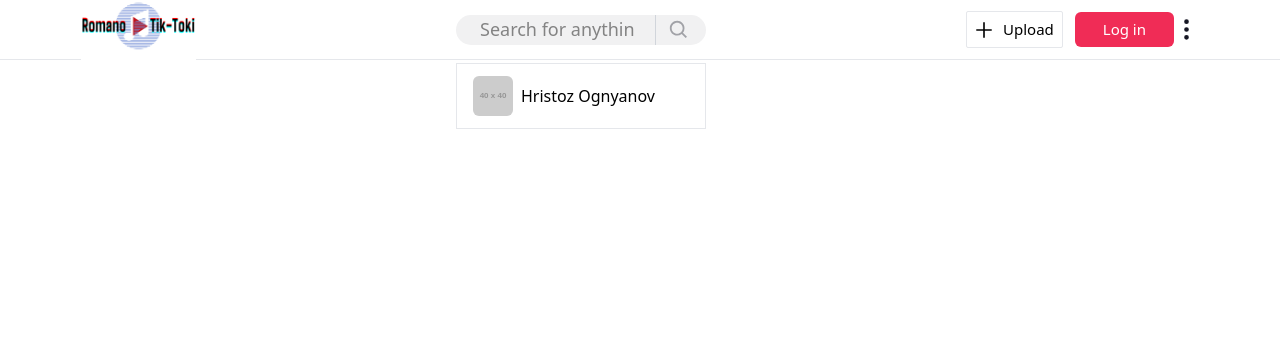
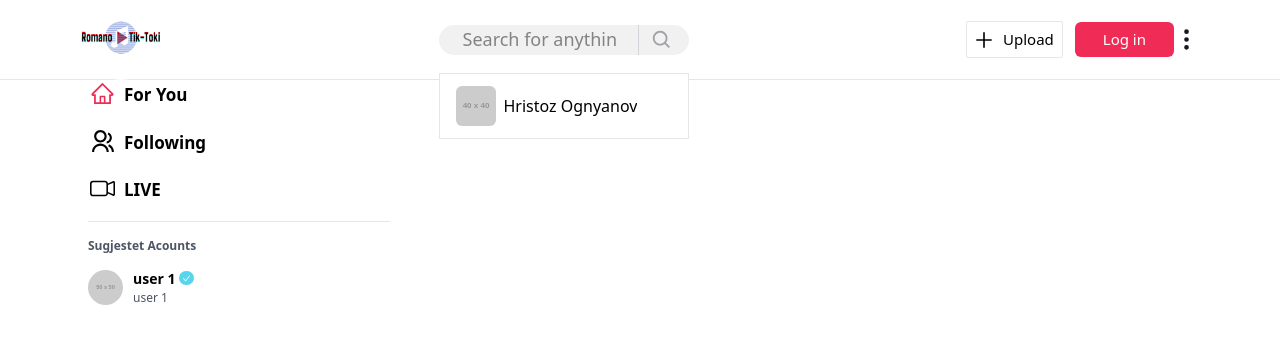
Before and after one commit to fasxmel/O-Tik-Toki, a Next.js app in the folder o-tik-toki/: page / in a window 1280 px wide. Shown: the top 344 px of the page. Built offline with nearby package versions, Linux system fonts and the light colour scheme.

Commit message:
add style on SideNav components

```diff
--- a/o-tik-toki/app/layouts/MainLayout.tsx
+++ b/o-tik-toki/app/layouts/MainLayout.tsx
@@ -1,6 +1,7 @@
 import React from 'react';
 import { usePathname } from 'next/navigation';
 import TopNav from './shared/TopNav';
+import SideNavMain from './shared/SideNavMain';
 
 const MainLayout = ({children}: {children: React.ReactNode}) => {
 
@@ -9,6 +10,7 @@ const MainLayout = ({children}: {children: React.ReactNode}) => {
     <>
     <TopNav children={children} />
     <div className={`flex justify-between mx-auto w-full lg:px-2.5 px-0 ${pathname === '/' ? 'max-w-[1140px]' : ''}`}>
+    <SideNavMain children={children}/>
     {children}
     </div>
 
--- /dev/null
+++ b/o-tik-toki/app/layouts/UploadLayout.tsx
@@ -0,0 +1,19 @@
+import React from 'react';
+import TopNav from './shared/TopNav';
+
+const UploadLayout = ({children}: {children: React.ReactNode}) => {
+
+
+  return (
+    <>
+       <div className='bg-[#F8F8F8] h-[100vh]'>
+         <TopNav children={children}/>
+         <div className='flex justify-between mx-auto w-full px-2 max-w-[1140px]'>
+           {children}
+         </div>
+       </div>
+    </>
+  )
+}
+
+export default UploadLayout;
--- /dev/null
+++ b/o-tik-toki/app/layouts/shared/MenuItem.tsx
@@ -0,0 +1,33 @@
+'use client'
+import { MenuItemsTypes } from '@/app/types';
+import React from 'react'
+import { AiOutlineHome } from 'react-icons/ai';
+import { BsCameraVideo } from 'react-icons/bs';
+import { RiGroupLine } from 'react-icons/ri';
+
+const MenuItem = ({iconString, colorString, sizeString}: MenuItemsTypes ) => {
+
+    const icons = () => {
+        if (iconString === 'For You') return <AiOutlineHome size={sizeString} color={colorString} />
+        if (iconString === 'Following') return <RiGroupLine size={sizeString} color={colorString} />
+        if (iconString === 'LIVE') return <BsCameraVideo size={sizeString} color={colorString} />
+
+
+    }
+
+  return (
+    <>
+       <div className='w-full flex items-center hover:bg-gray-100 p-2.5 rounded-md'>
+        <div className='flex items-center lg:mx-0 mx-auto'>
+         {icons()}
+
+         <p className={`lg:block hidden pl-[9px] mt-0.5 font-semibold text-[17px] text-[${colorString}]`}>
+           {iconString}
+         </p>
+        </div>
+       </div>
+    </>
+  )
+}
+
+export default MenuItem;
--- /dev/null
+++ b/o-tik-toki/app/layouts/shared/MenuItemFollow.tsx
@@ -0,0 +1,38 @@
+import { MenuItemsCompTypes } from "@/app/types";
+import Link from "next/link";
+import React from "react";
+import { AiOutlineCheck } from "react-icons/ai";
+
+const MenuItemFollow = ({ user }: MenuItemsCompTypes) => {
+  return (
+    <>
+      <Link
+        className="flex items-center hover:bg-gray-100 p-2.5 rounded-md w-full py-1.5 px-2"
+        href={`/profile/${user?.id}`}
+      >
+        <img
+          className=" rounded-full lg:mx-0 mx-auto"
+          width="35"
+          src={user?.avatar}
+          alt="avatar"
+        />
+        <div className="lg:pl-2.5 lg:block hidden">
+          <div className="flex items-center">
+            <p className="font-bold text-[14px] truncate">{user?.name}</p>
+            <p className="ml-1 rounded-full bg-[#58D5EC] h-[14px] relative">
+              <AiOutlineCheck
+                className="relative p-[3px]"
+                color="#FFFFFF"
+                size="15"
+              />
+            </p>
+          </div>
+
+          <p className="font-light text-[12px] text-gray-600">{user?.name}</p>
+        </div>
+      </Link>
+    </>
+  );
+};
+
+export default MenuItemFollow;
--- /dev/null
+++ b/o-tik-toki/app/layouts/shared/SideNavMain.tsx
@@ -0,0 +1,44 @@
+'use client'
+import React from 'react'
+import { usePathname } from 'next/navigation'
+import Link from 'next/link';
+import MenuItem from './MenuItem';
+
+import MenuItemFollow from '@/app/layouts/shared/MenuItemFollow';
+import ClientOnly from '@/app/components/ClientOnly';
+
+
+
+
+const SideNavMain = ({children}: {children: React.ReactNode}) => {
+
+   const patname = usePathname();
+
+  return (
+    <>
+   <div id='side-nav-main' className={`fixed bg-white z-20 pt-[70px] h-full lg:border-r-0 border-r w-[75px] overflow-auto ${patname === '/' ? 'lg:w-[310px]' : 'lg:w-[220px]'}`}>
+      <div className='lg:w-full w-[55px] mx-auto'>
+        <Link href={'/'}>
+         <MenuItem iconString="For You" colorString={patname === '/' ? '#F02C56' : ''} sizeString="25"/>
+        </Link>
+         <MenuItem iconString="Following" colorString="#000000" sizeString="25"/>
+         <MenuItem iconString="LIVE" colorString="#000000" sizeString="25"/>
+
+         <div className='border-b lg:ml-2 mt-2'/>
+         <h3 className='lg:block hidden text-xs text-gray-600 font font-semibold pt-4 pb-2 px-2'>Sugjestet Acounts</h3>
+
+         <div className='lg:hidden block pt-3'/>
+
+         <ClientOnly>
+          <div className='cursor-pointer'>
+            <MenuItemFollow user={{id: '1', name: 'user 1', avatar:'https://placehold.co/50'}} />
+          </div>
+         </ClientOnly>
+
+      </div>
+   </div>
+    </>
+  )
+}
+
+export default SideNavMain;
--- a/o-tik-toki/app/layouts/shared/TopNav.tsx
+++ b/o-tik-toki/app/layouts/shared/TopNav.tsx
@@ -24,13 +24,16 @@ const TopNav = ({children}: {children: React.ReactNode}) => {
         console.log('Go to search');
     }
 
+{/*TODO: responcive top nav whith <> <> */}
+  return (
 
-  return (
-    <div id='top-nav' className='fixed bg-white z-30 flex items-center w-full border-b h-[60px]'>
+
+    <div id='top-nav' className='fixed bg-white z-30 flex items-center w-full border-b h-[80px]'>
         <div className={`flex items-center justify-between gap-6 w-full px-4 mx-auto ${pathname === '/' ? 'max-w-[1150px]' : ''}`}>
 
             <Link href={'/'}>
-               <img  className='min-w-[115px] w-[115px]' src="images/logo2.png" alt="logo" />
+                              {/*TODO: Responsive search on mobile*/}
+               <img  className='w-[80px] h-[80px] rounded-full' src="images/logo2.png" alt="logo" />
             </Link>
                           {/*TODO: Responsive search on mobile*/}
             <div className='relative flex md:flex items-center justify-end bg-[#f1f1f2] p-1 rounded-full max-[430px] w-[250px] h-[30px]'>
--- /dev/null
+++ b/o-tik-toki/app/types.tsx
@@ -0,0 +1,17 @@
+// LAYOTS INCLUDES TAYPES
+
+export interface RandomUser {
+    id: string,
+    name: string,
+    avatar: string,
+}
+
+export interface MenuItemsTypes {
+    iconString: string,
+    colorString: string,
+    sizeString: string,
+}
+
+export interface MenuItemsCompTypes {
+    user: RandomUser
+}
```
